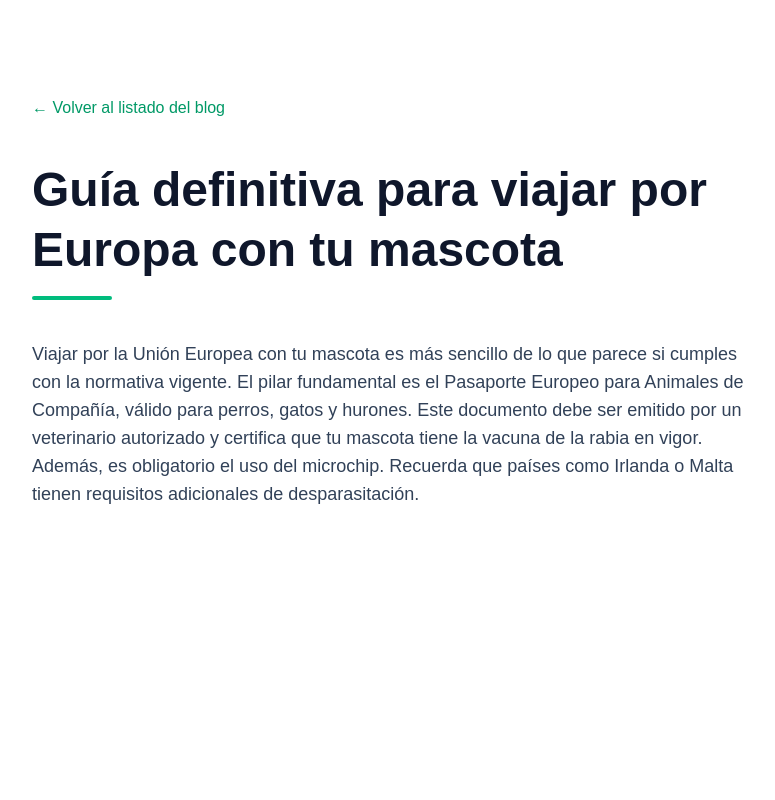
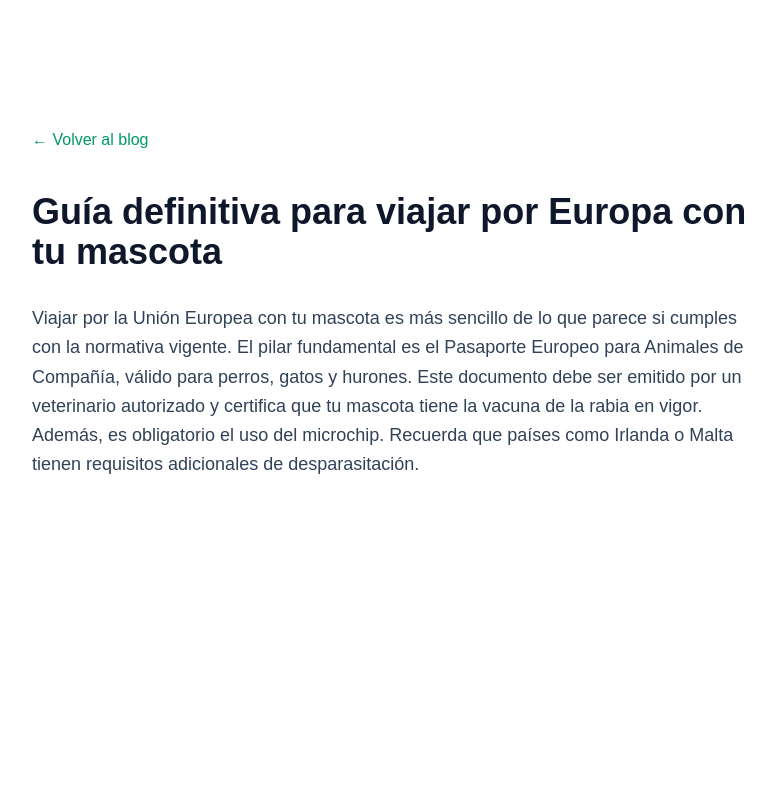
Before and after one commit to eduardochapellin1-debug/thepetbridge, a Next.js app: page /blog/guia-viaje-europa-mascotas in a window 1280 px wide. Shown: the top 800 px of the page, without its empty margins (248-1023 px from the left). Built offline with nearby package versions, Linux system fonts and the light colour scheme.

Commit message:
Fix: activando rutas dinamicas del blog

```diff
--- a/app/blog/[slug]/page.tsx
+++ b/app/blog/[slug]/page.tsx
@@ -3,36 +3,30 @@ import Link from 'next/link';
 import { notFound } from 'next/navigation';
 
 export default function PostPage({ params }: { params: { slug: string } }) {
+  // Verificamos si el slug existe en nuestra base de datos
   const post = BLOG_POSTS[params.slug as keyof typeof BLOG_POSTS];
 
+  // Si no existe, lanzamos el 404 de Next.js
   if (!post) {
     notFound();
   }
 
   return (
-    <main className="min-h-screen bg-white pt-24 pb-20">
+    <main className="min-h-screen bg-white pt-32 pb-20">
       <div className="max-w-3xl mx-auto px-6">
         <Link
           href="/blog"
           className="text-emerald-600 hover:text-emerald-700 font-medium flex items-center gap-2 mb-10 transition-colors"
         >
-          ← Volver al listado del blog
+          ← Volver al blog
         </Link>
 
         <article>
-          <header className="mb-10">
-            <h1 className="text-4xl md:text-5xl font-bold text-slate-900 leading-tight mb-4">
-              {post.title}
-            </h1>
-            <div className="h-1 w-20 bg-emerald-500 rounded-full"></div>
-          </header>
-
-          <div className="prose prose-emerald lg:prose-xl text-slate-700 leading-relaxed space-y-6">
-            {post.content.split('\n').map((paragraph, index) => (
-              <p key={index} className="text-lg">
-                {paragraph}
-              </p>
-            ))}
+          <h1 className="text-4xl font-bold text-slate-900 mb-8">
+            {post.title}
+          </h1>
+          <div className="prose prose-emerald lg:prose-xl text-slate-700 space-y-6">
+            <p className="text-lg leading-relaxed">{post.content}</p>
           </div>
         </article>
       </div>
```
